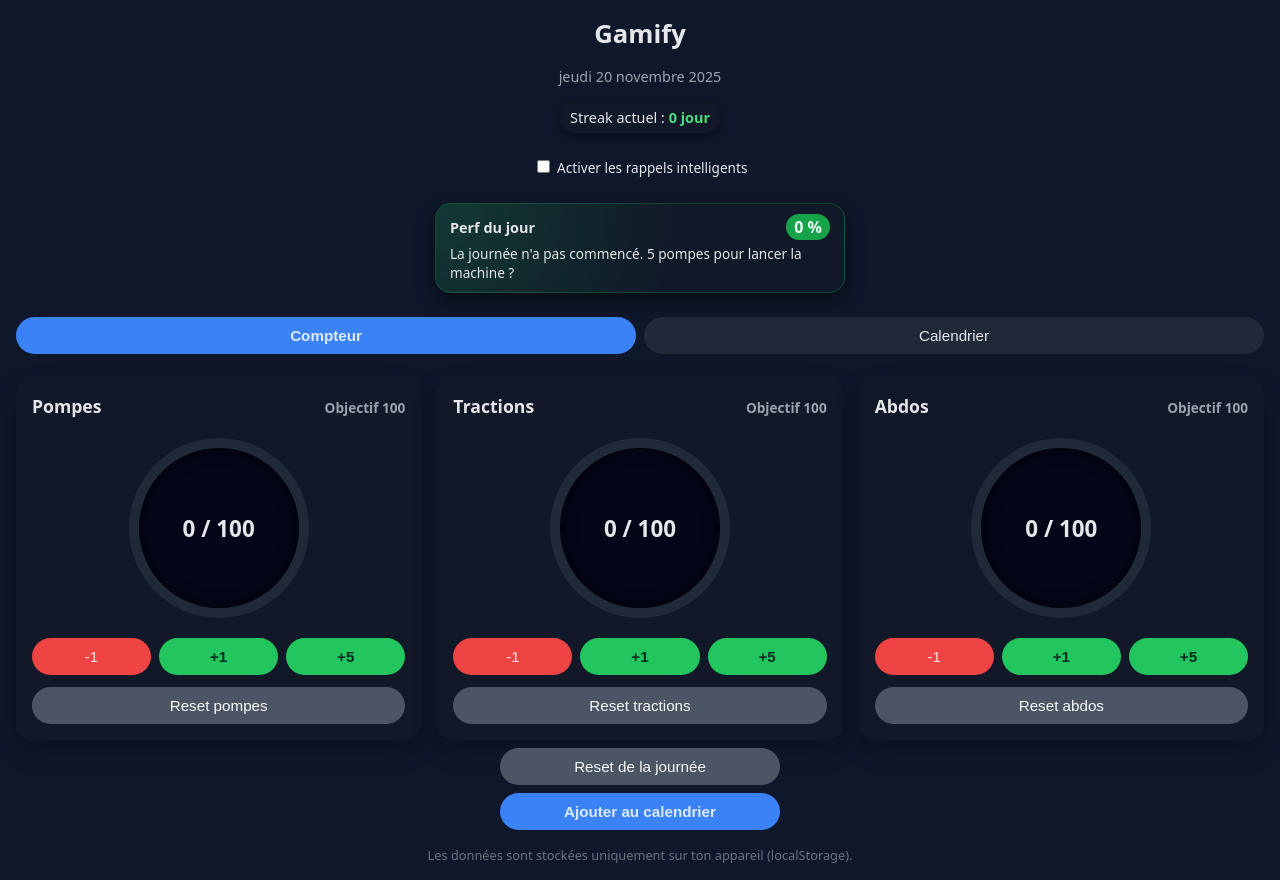
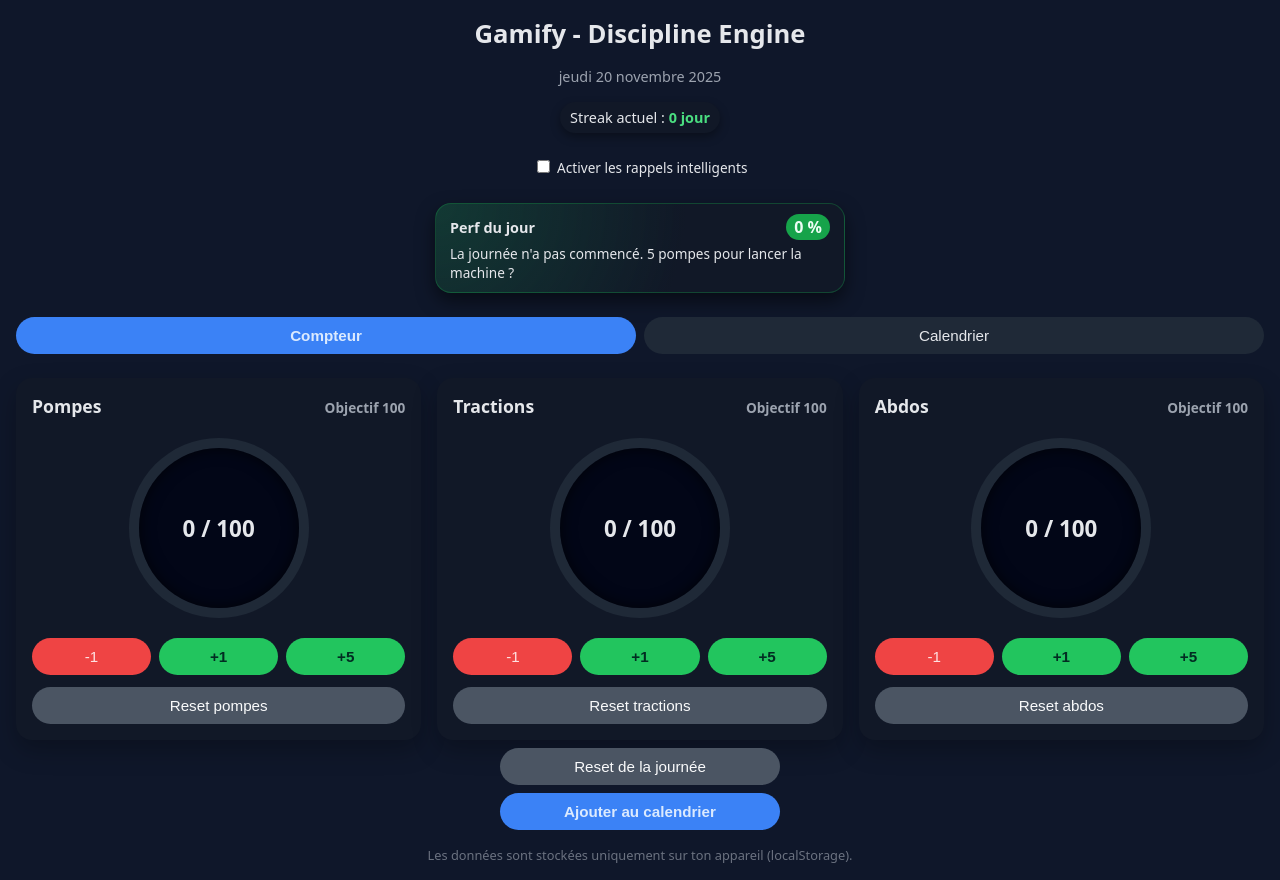
Before and after one commit to TheScientist33/Gamify, a plain HTML site: page index.html in a window 1280 px wide. Drawn offline with Linux system fonts and the light colour scheme.

Commit message:
Update title and header for Gamify project

```diff
--- a/index.html
+++ b/index.html
@@ -3,7 +3,7 @@
 <head>
   <meta charset="UTF-8" />
   <meta name="viewport" content="width=device-width, initial-scale=1.0" />
-  <title>Compteur Pompes, Tractions & Abdos</title>
+  <title>Gamify</title>
   <style>
     :root {
       font-family: system-ui, -apple-system, BlinkMacSystemFont, "Segoe UI", sans-serif;
@@ -455,7 +455,7 @@
   </style>
 </head>
 <body>
-  <h1>Gamify</h1>
+  <h1>Gamify - Discipline Engine</h1>
   <div class="date" id="date-label"></div>
   <div class="streak-banner" id="streak-banner">
     Streak : <span class="streak-strong">0 jour</span>
```
